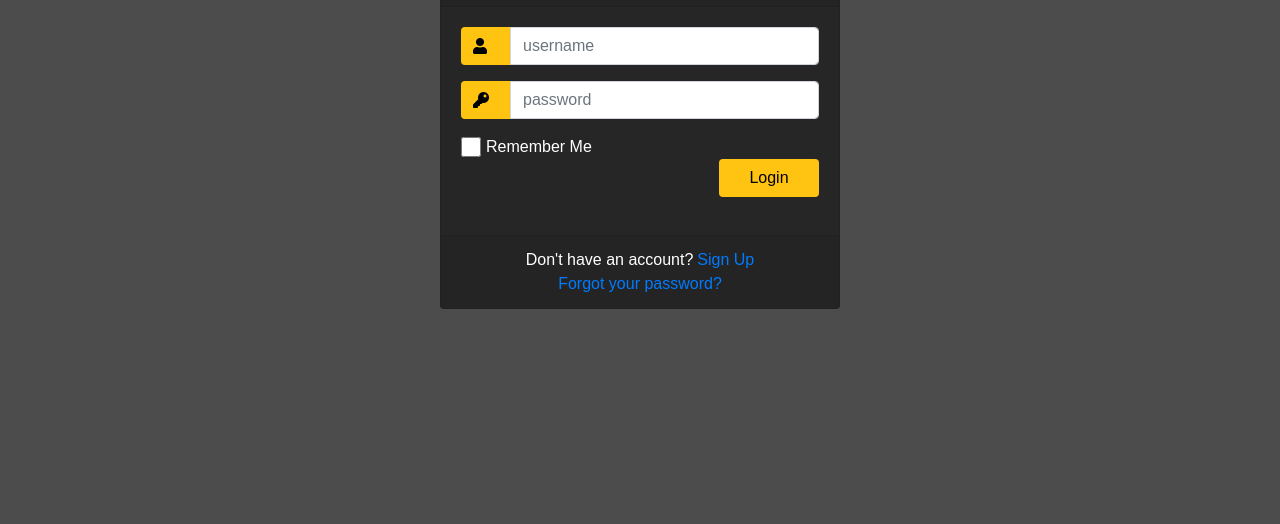
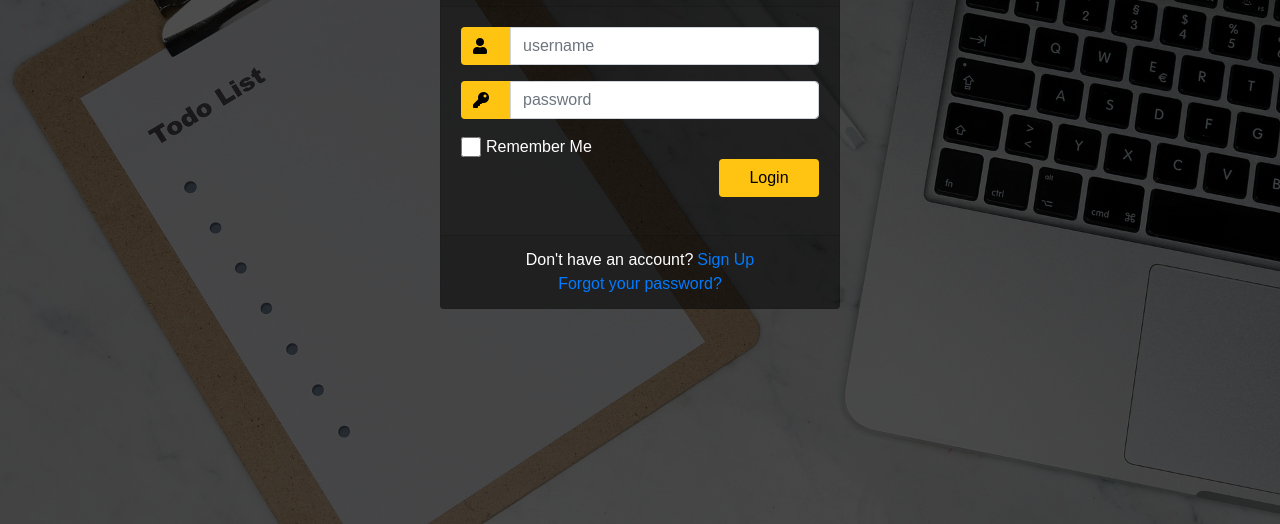
Before and after one commit to KiranRaj27/Casestudy, a plain HTML site: page index.html in a window 1280 px wide. Shown: the part 276-800 px from the top of the page. Drawn offline with nearby package versions, Linux system fonts and the light colour scheme; a web font is replaced by a local one.

Commit message:
image relative path

```diff
--- a/css/index.css
+++ b/css/index.css
@@ -8,9 +8,9 @@ body {
       rgba(0, 0, 0, 0.7),
       rgba(0, 0, 0, 0.7)
     ),
-    url("images/todo-lists.jpg");
+    url(../images/todo-lists.jpg);
   background-image: linear-gradient(rgba(0, 0, 0, 0.7), rgba(0, 0, 0, 0.7)),
-    url("images/todo-lists.jpg");
+    url(../images/todo-lists.jpg);
   background-size: cover;
   background-repeat: no-repeat;
   height: 100%;
--- a/css/style.css
+++ b/css/style.css
@@ -9,9 +9,9 @@ body {
       rgba(0, 0, 0, 0.7),
       rgba(0, 0, 0, 0.7)
     ),
-    url("images/successful-ge3b9b699a_1920.jpg");
+    url(../images/successful-ge3b9b699a_1920.jpg);
   background-image: linear-gradient(rgba(0, 0, 0, 0.7), rgba(0, 0, 0, 0.7)),
-    url("images/successful-ge3b9b699a_1920.jpg");
+    url(../images/successful-ge3b9b699a_1920.jpg);
   background-repeat: no-repeat;
   background-position: center center;
   background-attachment: fixed;
```
